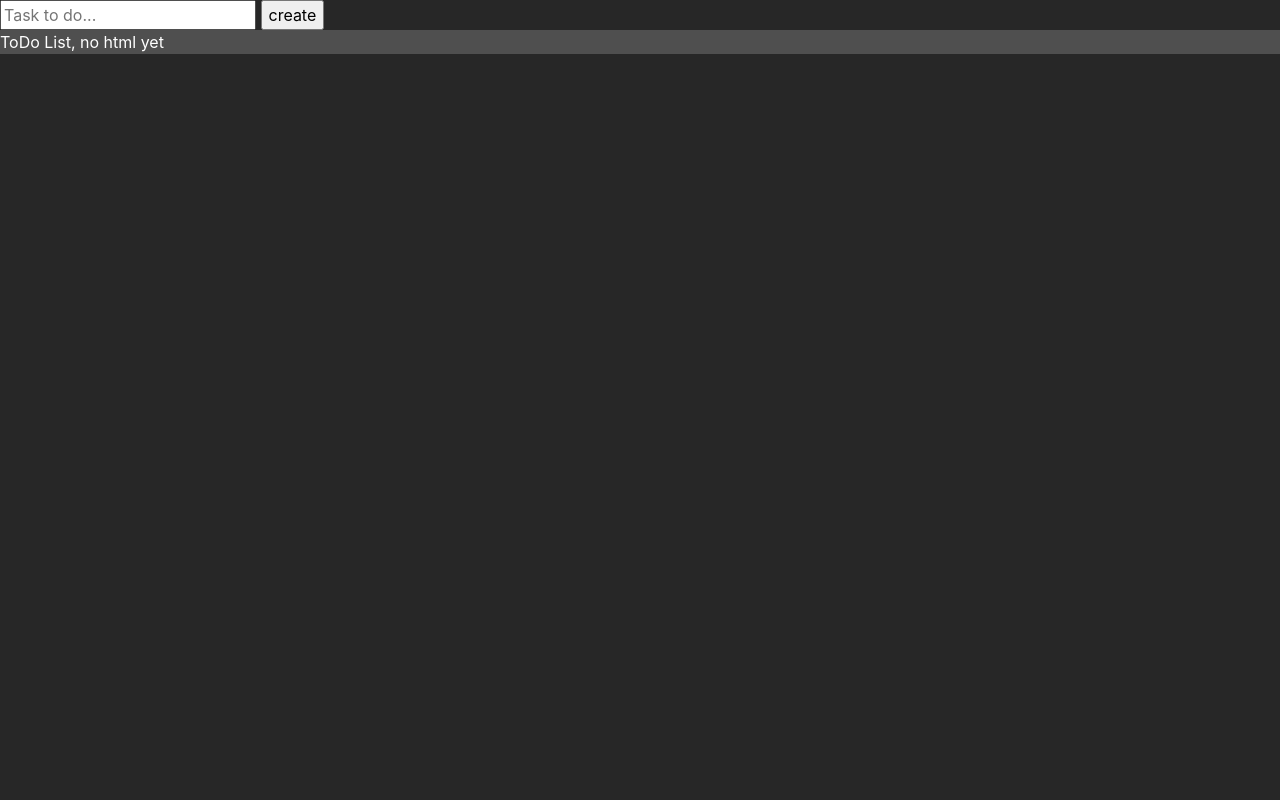
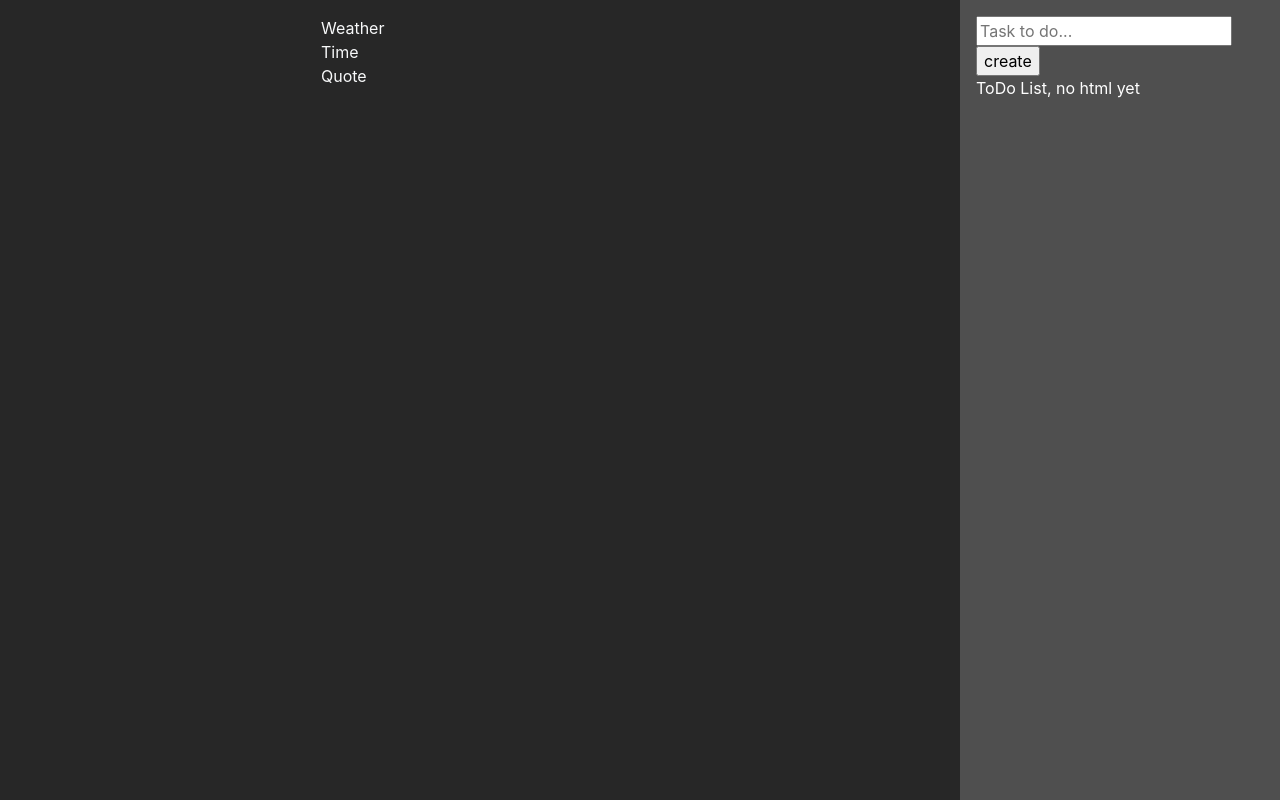
Before and after one commit to NathanMQuam/Inspiration, a website with bundled scripts: page index.html in a window 1280 px wide. Built offline with nearby package versions, Linux system fonts and the light colour scheme; no server answers.

Commit message:
Formatted html

```diff
--- a/index.html
+++ b/index.html
@@ -15,25 +15,32 @@
 
 
 
-<body class="bg-dark">
-    <!-- <header>
-        <nav class="navbar navbar-dark navbar-expand bg-dark text-light">
-            <a class="navbar-brand" href="#">
-                <img src="assets/img/logo.png" width="45" height="45" alt="" loading="lazy">
-                <span class="ml-2">Api-Inspiration</span>
-            </a>
-        </nav>
-    </header> -->
+<body class="bg-dark container-fluid">
+    <main id="app" class="row">
+
+
+        <div class="col-6 offset-3 p-3 text-light">
+            <div class="row">
+                Weather
+            </div>
+
+            <div class="row">
+                Time
+            </div>
+
+            <div class="row">
+                Quote
+            </div>
+        </div>
 
 
 
-    <main id="app">
-        <div>
+        <div class="col-3 p-3 bg-gray">
             <form onsubmit="app.todoListController.createTodo(event)">
                 <input type="text" name="task" placeholder="Task to do..." minlength="3" required>
                 <input type="submit" value="create">
             </form>
-            <div id="todo-list" class="bg-gray">
+            <div id="todo-list">
                 <p>ToDo List, no html yet</p>
             </div>
         </div>
@@ -41,14 +48,6 @@
 
 
 
-    <!-- <footer class="container-fluid bg-dark text-light">
-        <div class="row text-center">
-            <div class="col">
-                <p><small>Made with love by Codeworks</small></p>
-            </div>
-        </div>
-    </footer> -->
-
     <script src="https://cdn.jsdelivr.net/npm/axios/dist/axios.min.js"></script>
     <script src="app/main.js" type="module"></script>
 </body>
```
